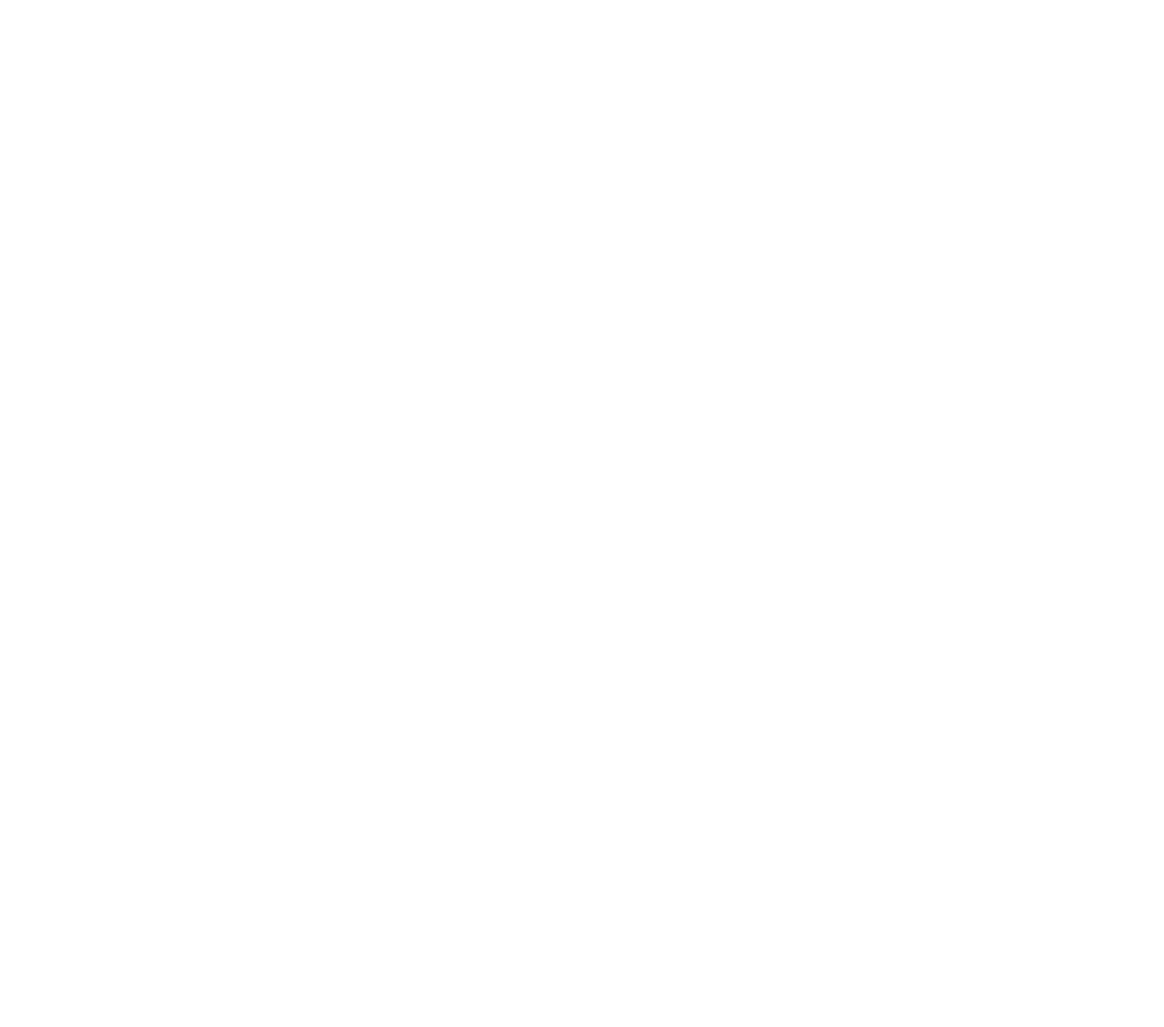
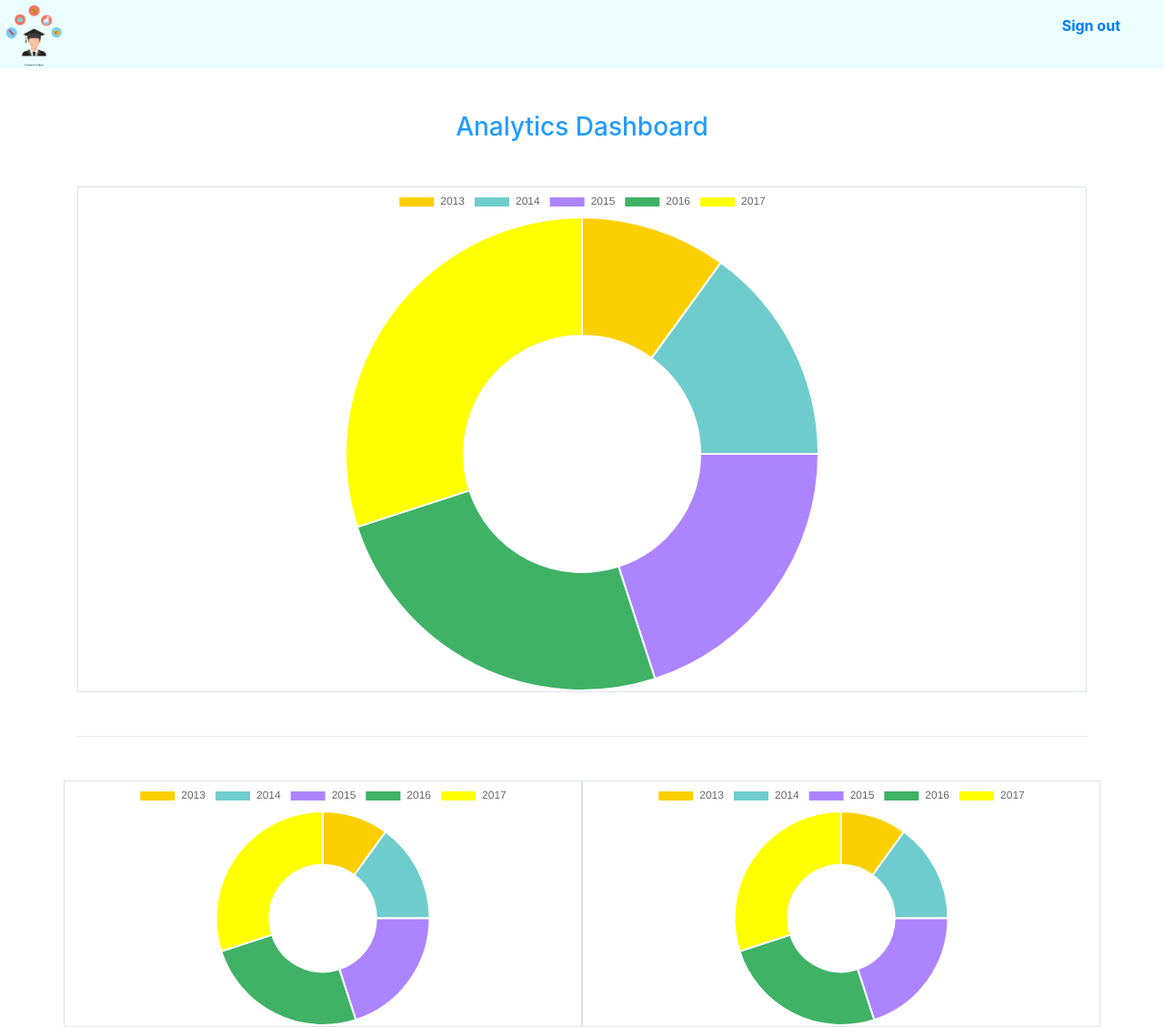
Before and after one commit to akhianand/University-Management-System, a React (Create React App) app in the folder frontend/student-portal/: page /analytics in a window 1280 px wide. Shown: the whole page at 91% size. Before the commit the page ends 800 px from the top, so only its background shows below. Built offline with nearby package versions, Linux system fonts and the light colour scheme.

Commit message:
Changes to frontend

```diff
--- a/frontend/student-portal/package.json
+++ b/frontend/student-portal/package.json
@@ -4,7 +4,9 @@
   "private": true,
   "dependencies": {
     "axios": "^0.19.0",
+    "chart.js": "^2.9.3",
     "react": "^16.11.0",
+    "react-chartjs-2": "^2.8.0",
     "react-dom": "^16.11.0",
     "react-scripts": "3.2.0"
   },
--- a/frontend/student-portal/src/App.css
+++ b/frontend/student-portal/src/App.css
@@ -71,7 +71,7 @@
   color: #239BFF  ;
 }
 
-.enrollment-heading, .enrollment-cart-heading, .payment-heading {
+.enrollment-heading, .enrollment-cart-heading, .payment-heading, .analytics-heading {
   font-size: 20px;
   font-weight: bold;
   color: #239BFF  ;
--- /dev/null
+++ b/frontend/student-portal/src/components/AdminDashboard/Analytics.js
@@ -0,0 +1,48 @@
+import React, {Component} from 'react';
+import Header from '../Header/Header';
+import {Pie, Bar, Doughnut, Line, HorizontalBar} from 'react-chartjs-2';
+
+class Analytics extends Component {
+
+    constructor(props) {
+        super(props);
+
+        this.state = {
+            popularCoursedata : {
+                labels: ["2013", "2014", "2015", "2016", "2017"],
+                datasets: [
+                    {
+                        label: "Classification based on Year", data: [10,15,20,25,30],
+                        backgroundColor: ["#fccf00","rgba(75, 192, 192, 0.8)",
+                        "rgba(153, 102, 255, 0.8)","rgba(15, 159, 64, 0.8)","rgba(255,255,0)","#00FFFF" ]
+                    }
+                ]},
+        }
+    }
+    render() {
+        return (
+            <div>
+                <Header/>
+                <div className="container">
+                    <div className="text-align-center mb-5 analytics-heading mt-5">
+                        <h3>Analytics Dashboard</h3>
+                    </div>
+                    <div className="border mt-5">
+                        <Doughnut data={this.state.popularCoursedata}/>
+                    </div>
+                    <hr className="mt-5"/>
+                    <div className="row mt-5">
+                        <div className="col-6 border">
+                            <Doughnut data={this.state.popularCoursedata}/>
+                        </div>
+                        <div className="col-6 border">
+                            <Doughnut data={this.state.popularCoursedata}/>
+                        </div>
+                    </div>
+                </div>
+            </div>
+        )
+    }
+}
+
+export default Analytics;
--- a/frontend/student-portal/src/components/Main.js
+++ b/frontend/student-portal/src/components/Main.js
@@ -14,6 +14,7 @@ import Payment from './Payment/Payment';
 import ViewGrades from './Grade/ViewGrades'
 import SubmitGrade from './Grade/SubmitGrade'
 import Announcement from './Profile/Announcements';
+import Analytics from './AdminDashboard/Analytics';
 
 class Main extends Component {
     render() {
@@ -33,6 +34,7 @@ class Main extends Component {
                 <Route path="/payment/:studentId" component={Payment} />
                 <Route exact path="/grades/view" component={ViewGrades} />
                 <Route exact path="/grades/submit" component={SubmitGrade} />
+                <Route path="/analytics" component={Analytics} />
             </div>
         )
     }
--- a/frontend/student-portal/src/components/Payment/Payment.js
+++ b/frontend/student-portal/src/components/Payment/Payment.js
@@ -11,7 +11,8 @@ class Payment extends Component {
             studentId : "",
             studentName : "",
             departmentName : "",
-            feesAmount : 0
+            feesAmount : 0,
+            enrolledCourses : []
         }
 
         //bind
@@ -39,9 +40,37 @@ class Payment extends Component {
             }
 
             this.setState({
-                feesAmount : fees
+                feesAmount : fees,
+                enrolledCourses : enrolledCourses
             });
         })
+    }
+
+    processPayment = () => {
+        //
+        let courseData = this.state.enrolledCourses;
+        for(let i=0;i<courseData.length;i++) {
+            /**
+             * "studentid" : 430,
+                "studentname" : "Rajat Chaurasia",
+                "courseid" : 275,
+                "term" : "Spring 2020",
+                "fees" : 6000.0
+             */
+
+            let data = {
+                "studentid" : courseData[i].StudentId,
+                "studentname" : courseData[i].StudentName,
+                "courseid" : courseData[i].CourseId,
+                "term" : courseData[i].Term,
+                "fees" : courseData[i].Fees
+            }
+            axios.post(enrollmentServiceURL + '/enrollment', data)
+                .then((res) => {
+
+                console.log('Payment processing successful');
+                });
+        }
     }
 
     render() {
@@ -75,7 +104,7 @@ class Payment extends Component {
                                 </tbody>
                             </table>
                             <div className="text-align-center mt-5">
-                                <button type="button" className="btn btn-lg btn-success" ><b>Pay Due Amount</b></button>
+                                <button type="button" className="btn btn-lg btn-success" onClick={()=>this.processPayment()}><b>Pay Due Amount</b></button>
                             </div>
                         </div>
                     </div>
```
Also changed, not shown: frontend/student-portal/src/config/Config.js (+13 -0 lines).
